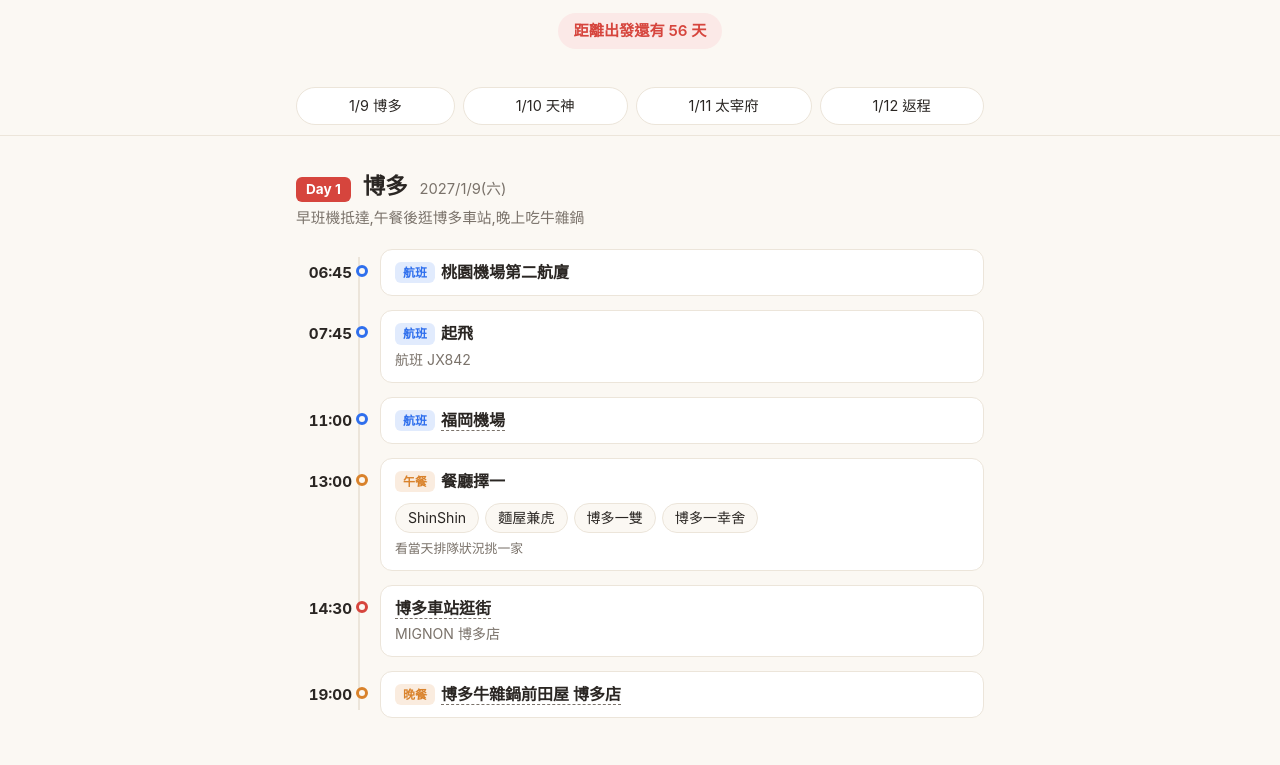
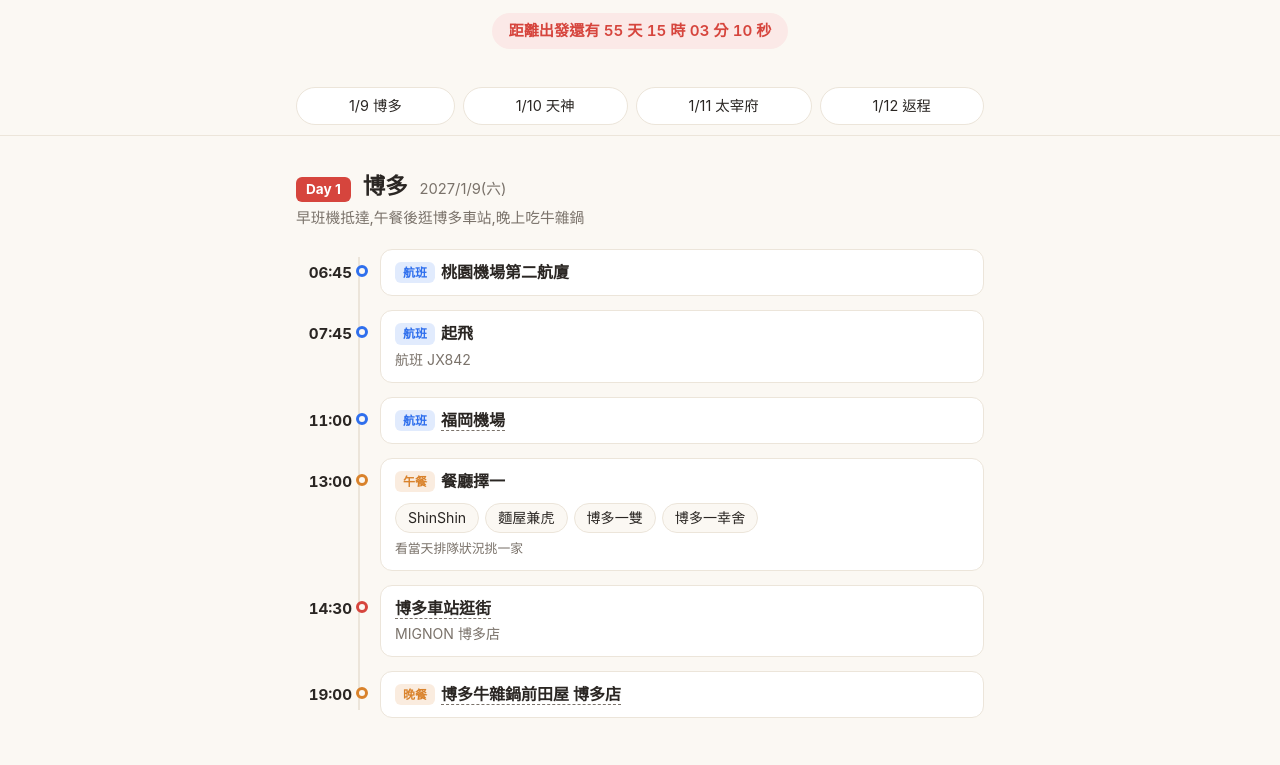
Before and after one commit to LeoLee1020/Fukuokatrip, a plain HTML site: page index.html in a window 1280 px wide. Shown: the part 231-996 px from the top of the page. Drawn offline with Linux system fonts and the light colour scheme.

Commit message:
Make countdown precise to the second
Co-Authored-By: Claude Sonnet 5.5 <noreply@anthropic.com>
Claude-Session: https://claude.ai/code/session_01AcUvfkCtY3nF99Q7xoTX4t

```diff
--- a/index.html
+++ b/index.html
@@ -53,6 +53,7 @@
       display: inline-block; margin-top: 16px; padding: 6px 16px;
       background: var(--accent-soft); color: var(--accent);
       border-radius: 999px; font-weight: 600; font-size: .95rem;
+      font-variant-numeric: tabular-nums;
     }
 
     nav.days {
@@ -235,17 +236,29 @@
         '<ul class="timeline">' + d.items.map(renderItem).join("") + "</ul></section>";
     }).join("");
 
-    // 倒數計時(以台灣時間 2027/1/9 為出發日)
+    // 倒數計時(精準到秒):以台灣時間 2027/1/9 07:45 起飛為準
     (function () {
       var el = document.getElementById("countdown");
-      var now = new Date();
-      var today = new Date(now.getFullYear(), now.getMonth(), now.getDate());
-      var start = new Date(2027, 0, 9);
-      var end = new Date(2027, 0, 12);
-      var diff = Math.round((start - today) / 86400000);
-      if (diff > 0) el.textContent = "距離出發還有 " + diff + " 天";
-      else if (today <= end) el.textContent = "旅程進行中 🎌";
-      else el.textContent = "旅程結束,歡迎回憶 ✨";
+      var start = new Date("2027-01-09T07:45:00+08:00").getTime(); // 出發(JX842 起飛)
+      var end = new Date("2027-01-12T15:00:00+08:00").getTime();   // 回到家
+      function pad(n) { return n < 10 ? "0" + n : String(n); }
+      function tick() {
+        var now = Date.now();
+        if (now < start) {
+          var s = Math.floor((start - now) / 1000);
+          var d = Math.floor(s / 86400);
+          var h = Math.floor((s % 86400) / 3600);
+          var m = Math.floor((s % 3600) / 60);
+          el.textContent = "距離出發還有 " + d + " 天 " + pad(h) + " 時 " + pad(m) + " 分 " + pad(s % 60) + " 秒";
+        } else if (now <= end) {
+          el.textContent = "旅程進行中 🎌";
+        } else {
+          el.textContent = "旅程結束,歡迎回憶 ✨";
+          clearInterval(timer);
+        }
+      }
+      var timer = setInterval(tick, 1000);
+      tick();
     })();
   </script>
 </body>
```
